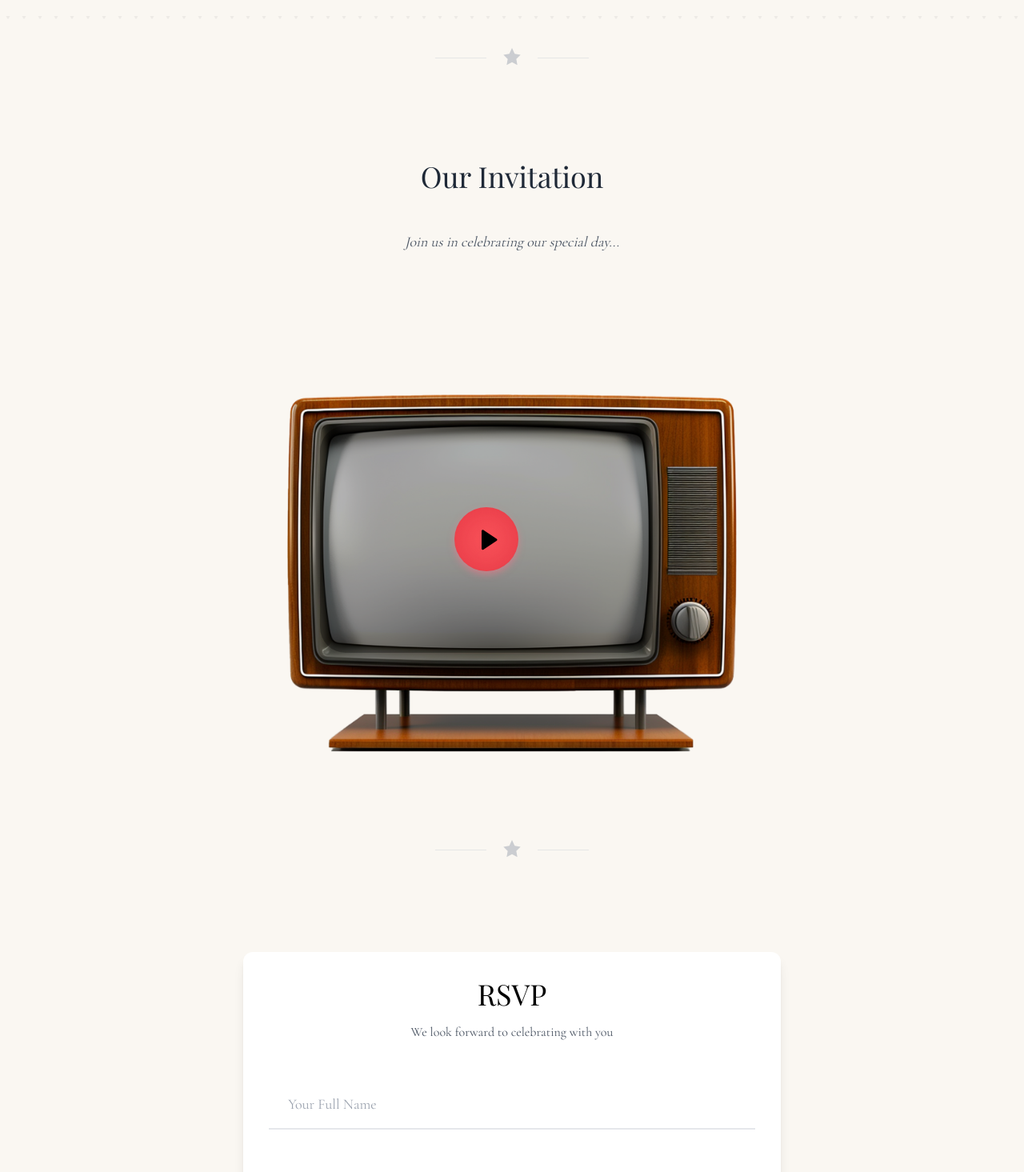
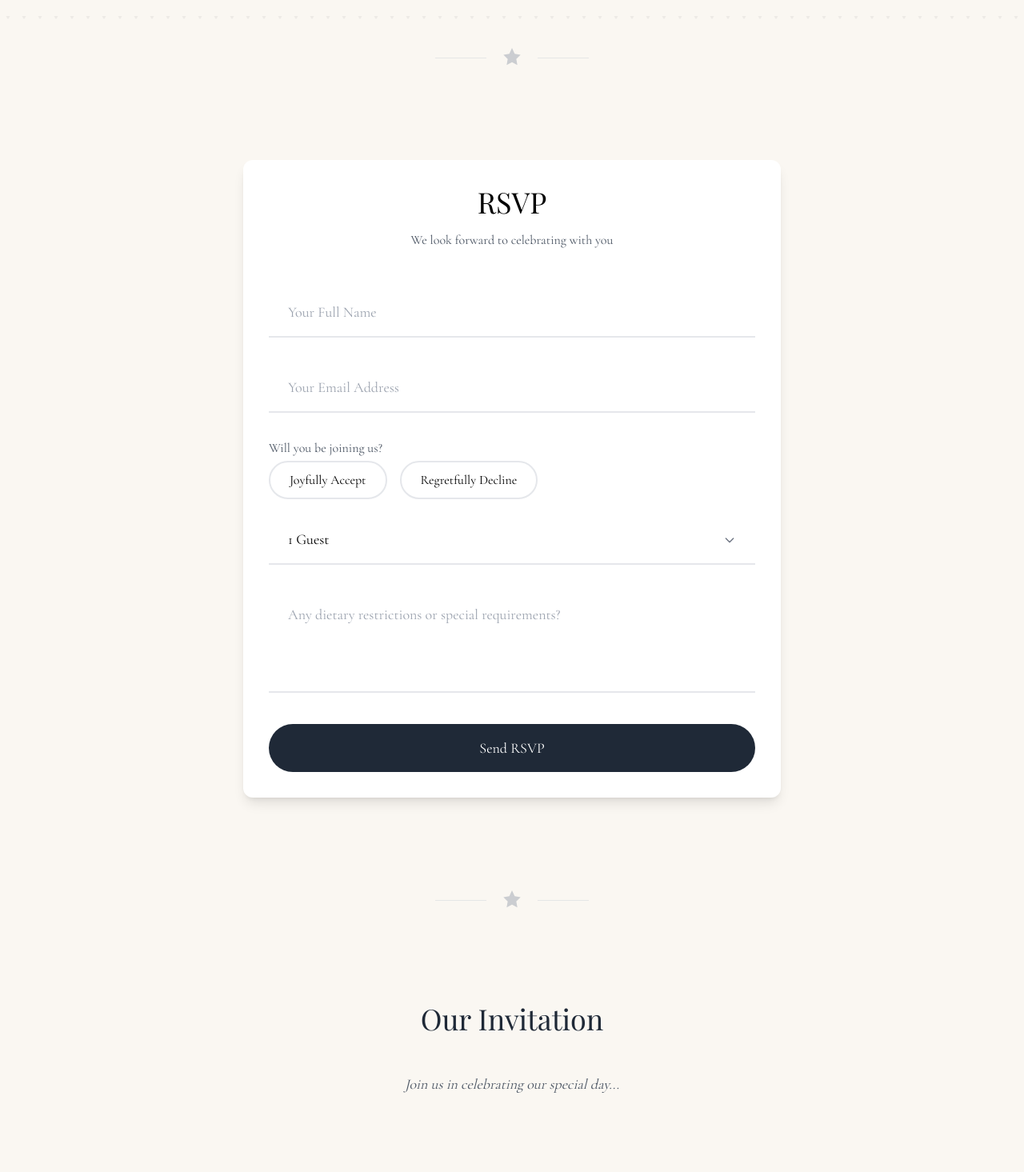
Before and after one commit to mmynk/wedding, a React (Vite) app: page / in a window 1280 px wide. Shown: the part 1420-2885 px from the top of the page at 80% size. Built offline with nearby package versions, Linux system fonts and the light colour scheme.

Commit message:
Move invitation section at the end

```diff
--- a/src/components/WeddingWebsite.tsx
+++ b/src/components/WeddingWebsite.tsx
@@ -38,7 +38,12 @@ const Navigation = () => (
     <div className="max-w-6xl mx-auto px-4">
       <div className="flex justify-center items-center h-16">
         <div className="space-x-8 text-gray-700">
-          {['Home', 'Details', 'RSVP', 'Invitation'].map((item) => (
+          {[
+            'Home',
+            'Details',
+            'RSVP',
+            'Invitation',
+          ].map((item) => (
             <a
               key={item}
               href={`#${item.toLowerCase().replace(' ', '-')}`}
@@ -159,10 +164,10 @@ const WeddingWebsite = () => {
         <SectionDivider />
         <Details />
         <SectionDivider />
+        <ElegantRSVPForm />
+        <SectionDivider />
         <InvitationVideoPlayer />
-        <br/><br/><br/><br/><br/><br/><br/>
-        <SectionDivider />
-        <ElegantRSVPForm />
+        <br/><br/><br/><br/><br/><br/><br/><br/><br/><br/><br/><br/><br/><br/>
       </div>
     </div>
   );
```
